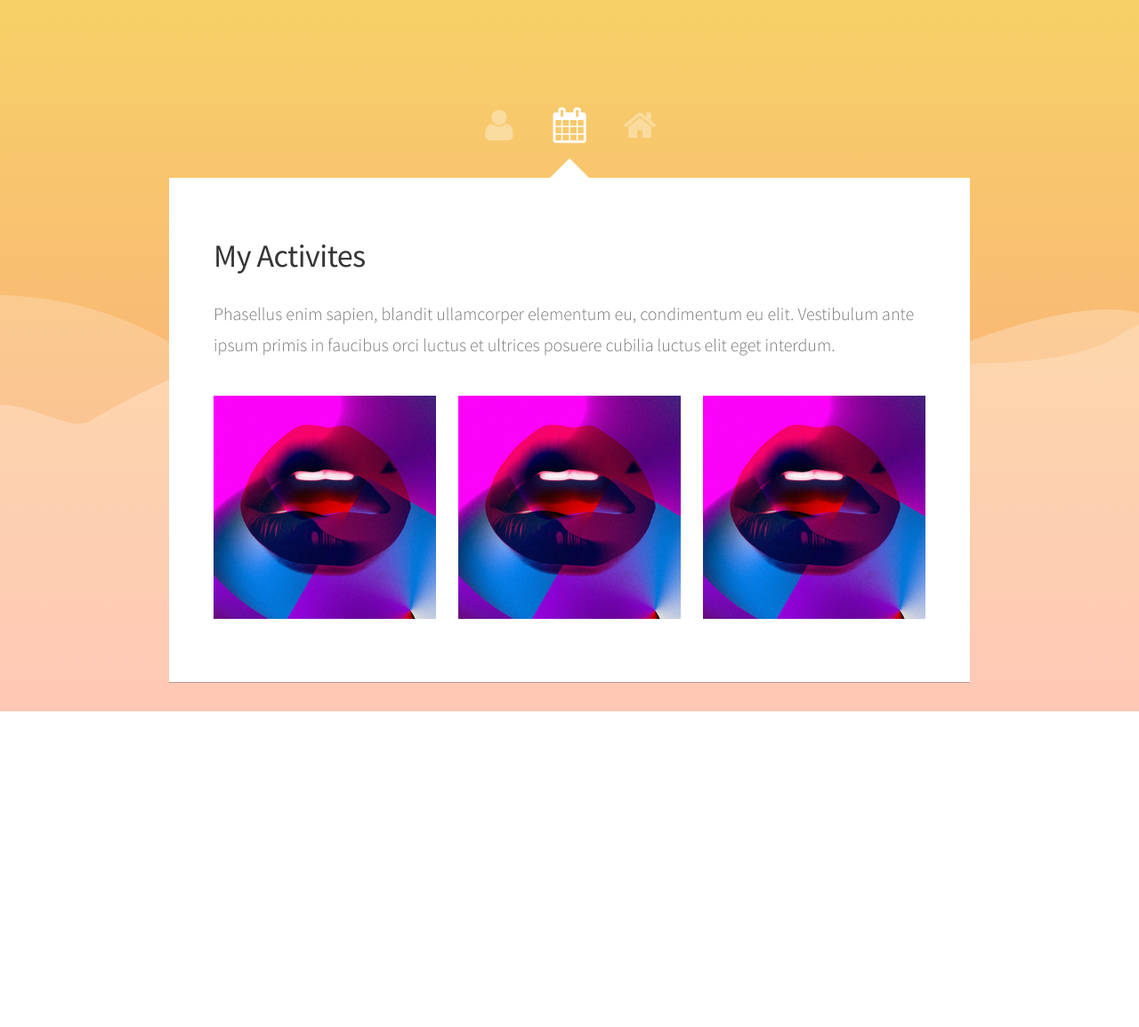
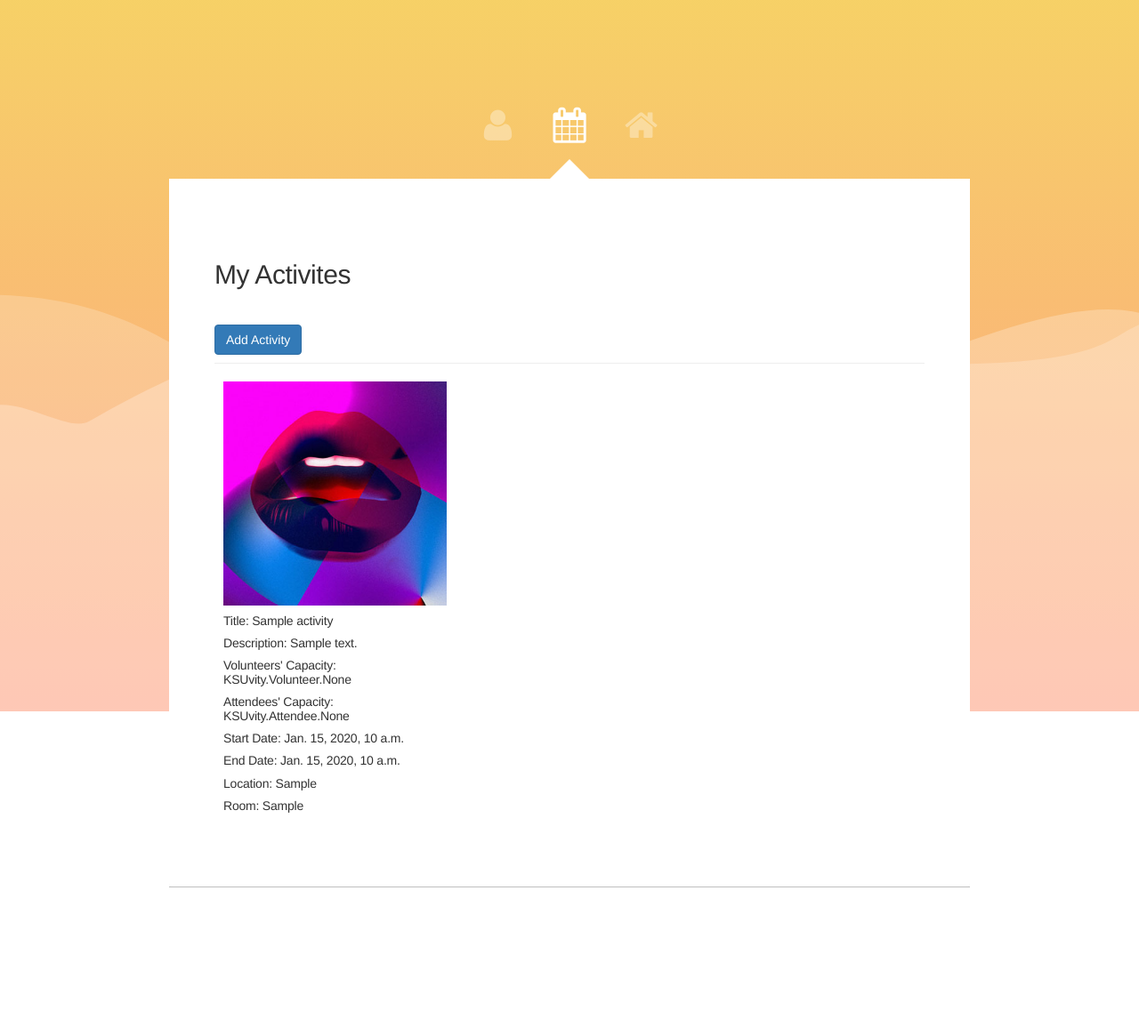
Before and after one commit to THESeema/KSUvity, a Django app: a page that uses KSUvity/templates/admin.html in a window 1280 px wide, after a click on "My Activities". Shown: the top 1155 px of the page at 89% size. Before the commit the page ends 800 px from the top, so only its background shows below. Run offline with Django 3.2, Linux system fonts and the light colour scheme; tables that the repository leaves empty hold one stand-in row (values such as "Sample post"); some libraries are stand-ins or nearby versions.

Commit message:
sprint 2

```diff
--- a/KSUvity/authentication/views.py
+++ b/KSUvity/authentication/views.py
@@ -6,6 +6,8 @@
 from django.contrib.auth import authenticate, logout, login
 from django.http import HttpResponse, HttpResponseRedirect
 from django.contrib.auth.models import User
+from KSUvity.models import Activity
+from .forms import ActivityForm
 
 
 @login_required
@@ -81,3 +83,13 @@
             return render(request, 'login.html',{'error':error})
     else:
         return render(request, 'login.html')
+
+def admin(request):
+    data=Activity.objects.all()
+    return render(request, 'admin.html', {"data": data})
+
+
+def post_new(request):
+ form = ActivityForm(request.POST)
+ if form.is_valid():
+    new_activity = form.save()
--- a/KSUvity/models.py
+++ b/KSUvity/models.py
@@ -5,7 +5,6 @@
 from django.utils import timezone
 from django.utils.encoding import python_2_unicode_compatible
 from django.utils.timezone import now
-
 
 @python_2_unicode_compatible
 class Attendee(models.Model):
--- a/KSUvity/templates/admin.html
+++ b/KSUvity/templates/admin.html
@@ -10,6 +10,8 @@
 		<meta name="viewport" content="width=device-width, initial-scale=1" />
           <link rel="stylesheet" href="{% static 'css/mainin.css' %}">
 		<noscript><link rel="stylesheet" href="{% static 'css/noscript.css' %}" /></noscript>
+		<link rel="stylesheet" href="https://maxcdn.bootstrapcdn.com/bootstrap/3.3.7/css/bootstrap.min.css">
+
 		<style>
 			body, html {
 				height: 100%;
@@ -31,6 +33,7 @@
 			</style>
 	</head>
 	<body class="bg">
+	{% block content %}
 
 		<!-- Wrapper-->
 			<div id="wrapper" >
@@ -63,23 +66,125 @@
 								<header>
 									<h2>My Activites</h2>
 								</header>
-								<p>
-									Phasellus enim sapien, blandit ullamcorper elementum eu, condimentum eu elit.
-									Vestibulum ante ipsum primis in faucibus orci luctus et ultrices posuere cubilia
-									luctus elit eget interdum.
-								</p>
+								<div class="page-header">
+            <a  href="http://127.0.0.1:8000/admin/KSUvity/activity/add/" class="btn btn-primary" id="addTask">Add Activity</a>
+        </div>
+
+        <!--	<div class="modal" id="myModal" style="margin-top:5%">
+		<div class="modal-dialog">
+			<div class="modal-content">
+				<div class="modal-header">
+					<button type="button" class="close" data-dismiss="modal" aria-hidden="true">&times;</button>
+					<h2 class="modal-title">Activity details</h2>
+				</div>
+				<div class="modal-body">
+                 <div class="row">
+                  <div class="col-md-8">
+
+          <form method="post" action="{% url 'post_new' %}">
+            {% csrf_token %}
+          <div class="row align-items-center mt-4">
+            <div class="col">
+                            <label class="control-label" style="color:black;">Type:</label>
+              <input type="text" class="form-control" name="type" placeholder="Type">
+            </div>
+          </div>
+
+          <div class="row align-items-center mt-4">
+                     <div class="col">
+                            <label class="control-label" style="color:black;">Title:</label>
+              <input type="text" class="form-control" name="title" placeholder="Title">
+            </div>
+          </div>
+
+          <div class="row align-items-center mt-4">
+            <div class="col">
+                            <label class="control-label" style="color:black;">Description:</label>
+              <input type="textarea" class="form-control" name="description" placeholder="Description">
+            </div>
+          </div>
+
+          <div class="row align-items-center mt-4">
+                      <div class="col">
+             <label class="control-label" style="color:black;">Owner:</label>
+              <input type="text" class="form-control" name="owner" placeholder="Owner">
+            </div>
+</div>
+
+          <div class="row align-items-center mt-4">
+            <div class="col">
+              <label class="control-label" style="color:black;">College:</label>
+              <input type="text" class="form-control" name="college" placeholder="College">
+            </div>
+            </div>
+
+             <div class="row align-items-center mt-4">
+               <div class="col">
+               <label class="control-label" style="color:black;">Location:</label>
+              <input type="text" class="form-control" name="location" placeholder="Location">
+            </div>
+             <div class="col">
+               <label class="control-label" style="color:black;">Room:</label>
+              <input type="text" class="form-control" name="room" placeholder="Room">
+            </div>
+          </div>
+
+            <div class="row align-items-center mt-4">
+            <div class="col">
+             <label class="control-label" style="color:black;">Start Date:</label>
+              <input type="datetime-local" class="form-control" name="startDate" placeholder="Start Date">
+            </div>
+               <div class="col">
+                <label class="control-label" style="color:black;">End Date:</label>
+              <input type="datetime-local" class="form-control" name="endDate" placeholder="End Date">
+            </div>
+          </div>
+
+              <div class="row align-items-center mt-4">
+            <div class="col">
+                         <label class="control-label" style="color:black;">Attendees' Capacity:</label>
+              <input type="number" class="form-control" name="attendee" placeholder="10" min="10" max="50">
+            </div>
+               <div class="col">
+                <label class="control-label" style="color:black;">Volunteers' Capacity:</label>
+              <input type="number" class="form-control" name="volunteer" placeholder="5" min="5" max="50">
+            </div>
+          </div>
+
+          <div class="row justify-content-start mt-4">
+            <div class="col">
+                    <button type="submit" class="save btn btn-default">Save</button>
+                                </div>
+          </div>
+          </form>
+
+
+
+                </div>
+             </div>
+
+
+
+				</div>
+
+</div>
+</div>
+</div> -->
 								<section>
 									<div class="row">
+									{% for actv in data %}
 										<div class="4u 12u$(mobile)">
 											<a href="#" class="image fit"><img src="{% static 'img/work-metiew-smith.jpg' %}" alt=""></a>
+											<h5>Title: {{actv.title}}</h5>
+											<h5>Description: {{actv.description}}</h5>
+											<h5>Volunteers' Capacity: {{actv.volunteer}}</h5>
+											<h5>Attendees' Capacity: {{actv.attendee}}</h5>
+											<h5>Start Date: {{actv.startDate}}</h5>
+											<h5>End Date: {{actv.endDate}}</h5>
+											<h5>Location: {{actv.location}}</h5>
+											<h5>Room: {{actv.room}}</h5>
 										</div>
-										<div class="4u 12u$(mobile)">
-											<a href="#" class="image fit"><img src="{% static 'img/work-metiew-smith.jpg' %}" alt=""></a>
-										</div>
-										<div class="4u$ 12u$(mobile)">
-											<a href="#" class="image fit"><img src="{% static 'img/work-metiew-smith.jpg' %}" alt=""></a>
-										</div>
-
+											{% endfor %}
 									</div>
 								</section>
 							</article>
@@ -130,6 +235,12 @@
 			<script src="{% static 'js/util.js' %}"></script>
 			<!--[if lte IE 8]><script src="assets/js/ie/respond.min.js"></script><![endif]-->
 			<script src="{% static 'js/main.js' %}"></script>
+			<!-- jQuery library -->
+<script src="https://ajax.googleapis.com/ajax/libs/jquery/3.2.1/jquery.min.js"></script>
 
+<!-- Latest compiled JavaScript -->
+<script src="https://maxcdn.bootstrapcdn.com/bootstrap/3.3.7/js/bootstrap.min.js"></script>
+
+{% endblock %}
 	</body>
 </html>
--- a/KSUvity/urls.py
+++ b/KSUvity/urls.py
@@ -24,6 +24,7 @@
     url(r'^$', authentication_views.dashboard, name='dashboard'),
     url(r'^home/', authentication_views.home, name='home'),
     url(r'^coord/', authentication_views.admin, name='admin'),
+    url(r'^coord/#work/$', authentication_views.post_new, name='post_new'),
     url(r'^login/$', authentication_views.Login, name='login'),
     url(r'^logout/$', auth_views.logout, {'next_page': 'dashboard'}, name='logout'),
     url(r'^signup/$', authentication_views.signup, name='signup'),
```
Also changed, not shown: KSUvity/authentication/forms.py (+7 -0 lines).
